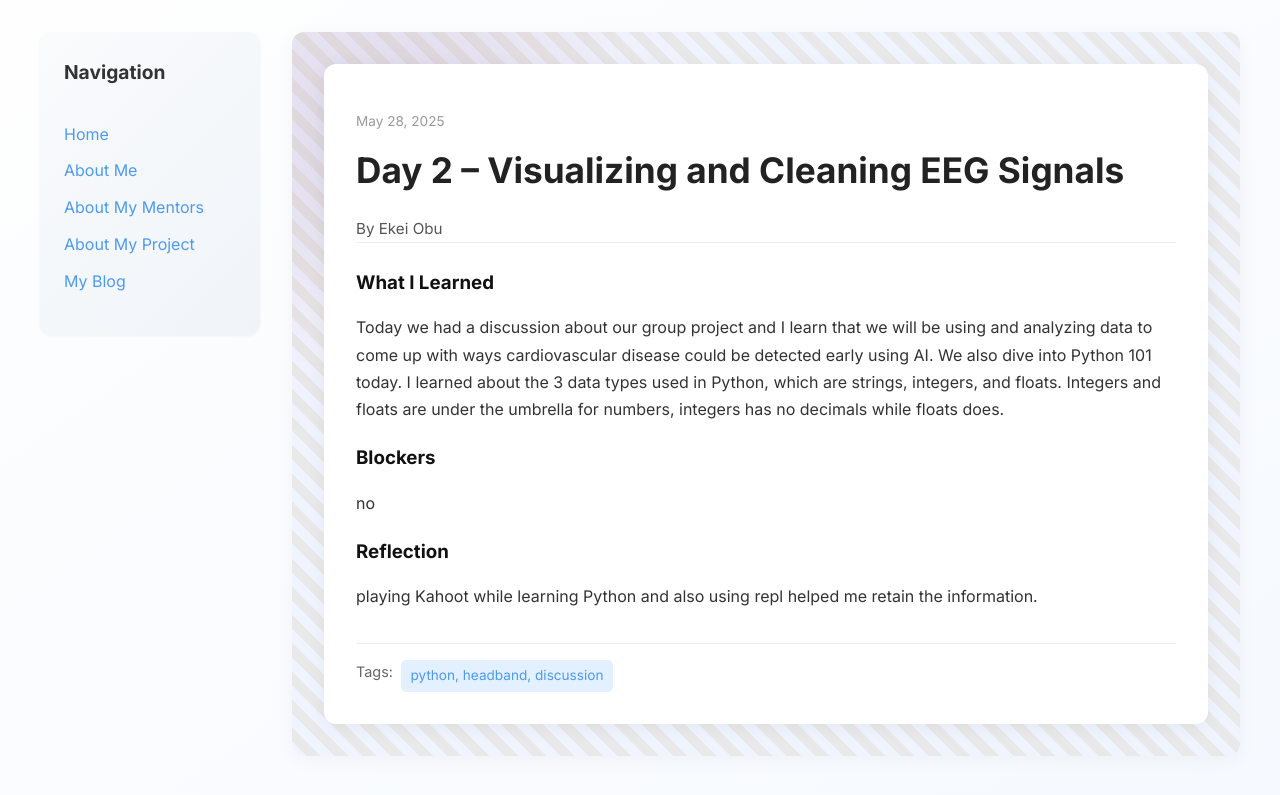
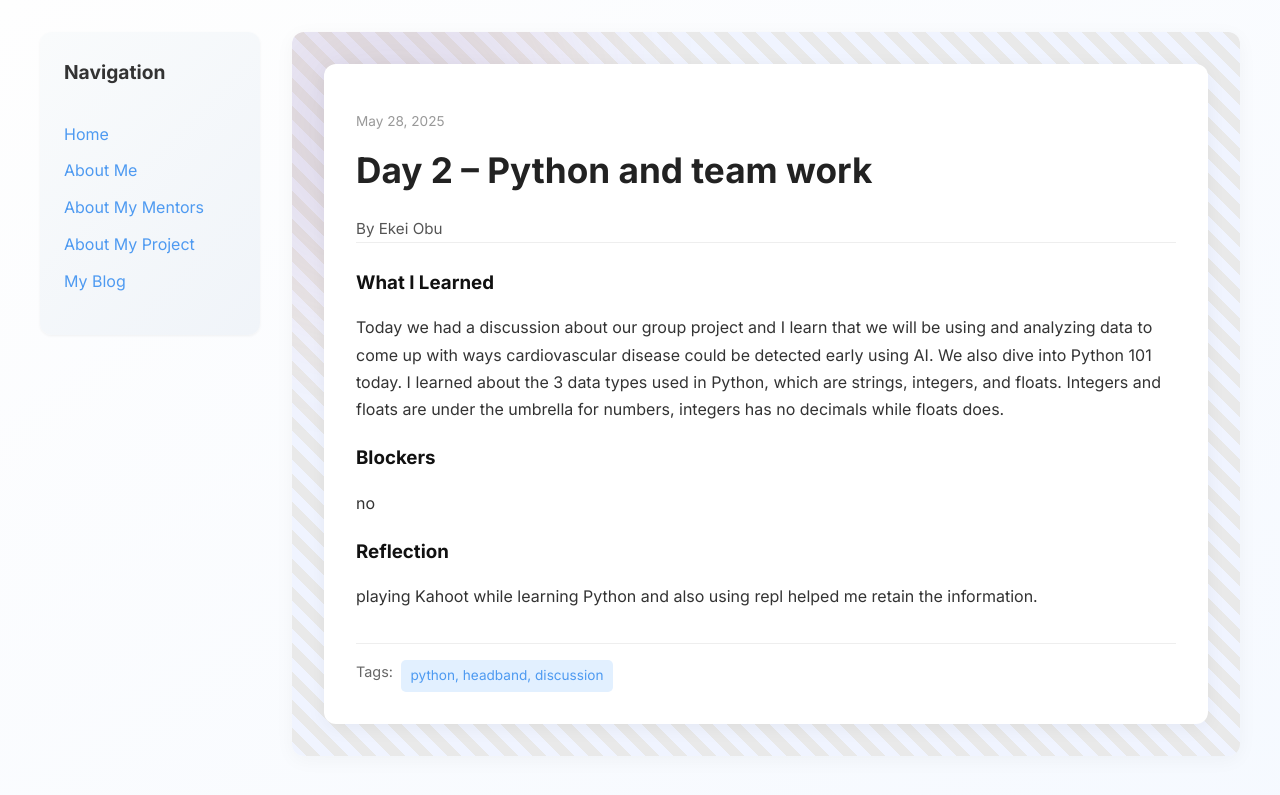
Before and after one commit to ekeiobu/ekeiobu.github.io, a Jekyll site: the page built from _posts/2025-05-28-day-2.md, in a window 1280 px wide. Shown: the top 795 px of the page. Built offline with Jekyll 4.4.1, drawn with Linux system fonts in a browser that asks for light colours.

Commit message:
Update 2025-05-28-day-2.md

```diff
--- a/_posts/2025-05-28-day-2.md
+++ b/_posts/2025-05-28-day-2.md
@@ -1,6 +1,6 @@
 ---
 layout: post
-title: "Day 2 – Visualizing and Cleaning EEG Signals"
+title: "Day 2 – Python and team work"
 date: 2025-05-28
 author: Ekei Obu
 permalink: /day2.html
```
